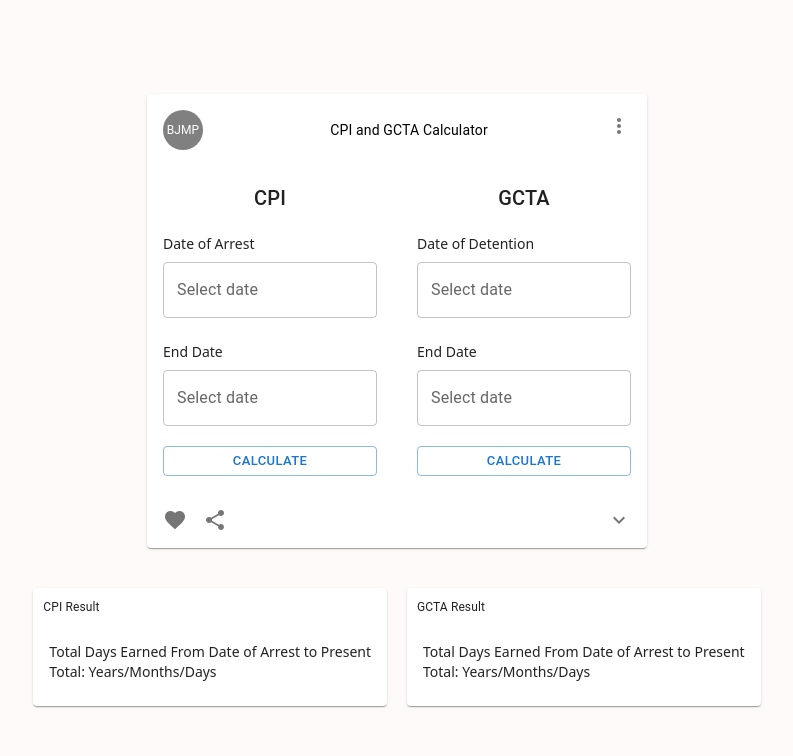
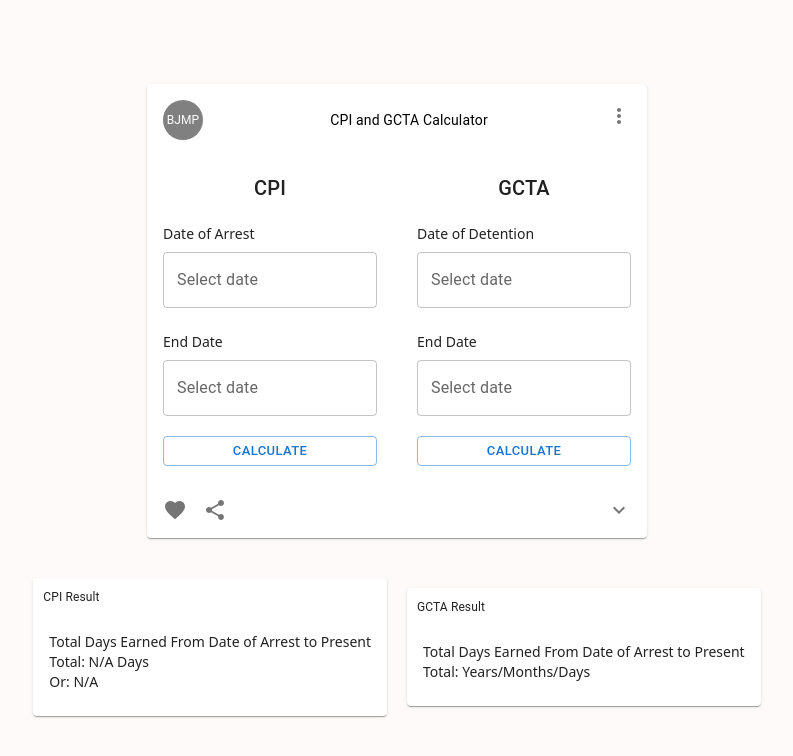
Before and after one commit to GihanDuane/GCTA-CPI-CALCULATOR-APP, a React (Vite) app: page / in a window 1280 px wide. Shown: the top 756 px of the page, without its empty margins (243-1036 px from the left). Built offline with nearby package versions, Linux system fonts and the light colour scheme.

Commit message:
update all components

```diff
--- a/src/App.tsx
+++ b/src/App.tsx
@@ -1,11 +1,26 @@
 import CpiAndGctaDetails from "@components/CpiAndGctaDetails";
 import GctaCalculator from "@components/GctaCalculator";
+import React from "react";
 const App = () => {
+  const [cpiResult, setCpiResult] = React.useState<number | null>(null);
+  const [cpiDays, setCpiDays] = React.useState<number | null>(null);
+  const [cpiMonths, setCpiMonths] = React.useState<number | null>(null);
+  const [cpiYears, setCpiYears] = React.useState<number | null>(null);
   return (
     <>
       <div className="flex flex-col items-center justify-center w-full bg-[#FFFAFA] h-screen">
-        <GctaCalculator />
-        <CpiAndGctaDetails />
+        <GctaCalculator
+          setCpiResult={setCpiResult}
+          setCpiDays={setCpiDays}
+          setCpiMonths={setCpiMonths}
+          setCpiYears={setCpiYears}
+        />
+        <CpiAndGctaDetails
+          cpiResult={cpiResult}
+          cpiYears={cpiYears}
+          cpiMonths={cpiMonths}
+          cpiDays={cpiDays}
+        />
       </div>
     </>
   );
--- a/src/components/CpiAndGctaDetails/index.tsx
+++ b/src/components/CpiAndGctaDetails/index.tsx
@@ -2,7 +2,19 @@ import Card from "@mui/material/Card";
 import CardContent from "@mui/material/CardContent";
 import Typography from "@mui/material/Typography";
 
-const CpiAndGctaDetails = () => {
+interface CpiAndGctaDetailsProps {
+  cpiResult: number | null;
+  cpiYears: number | null;
+  cpiMonths: number | null;
+  cpiDays: number | null;
+}
+
+const CpiAndGctaDetails: React.FC<CpiAndGctaDetailsProps> = ({
+  cpiResult,
+  cpiYears,
+  cpiMonths,
+  cpiDays,
+}) => {
   return (
     <div className="mt-10 flex flex-row items-center justify-center w-full gap-5">
       <Card style={{ width: "auto", background: "white" }}>
@@ -16,7 +28,15 @@ const CpiAndGctaDetails = () => {
           </p>
 
           <p className="text-sm">
-            Total: <span>Years/Months/Days</span>
+            <span>
+              Total: <span>{cpiResult !== null ? cpiResult : "N/A"} Days</span>
+            </span>
+          </p>
+          <p className="text-sm">
+            <span>Or:</span>{" "}
+            {cpiYears !== null && cpiMonths !== null && cpiDays !== null
+              ? `${cpiYears} Years, ${cpiMonths} Months, ${cpiDays} Days`
+              : "N/A"}
           </p>
         </CardContent>
       </Card>
--- a/src/components/DateInput/index.tsx
+++ b/src/components/DateInput/index.tsx
@@ -1,14 +1,26 @@
 import { LocalizationProvider } from "@mui/x-date-pickers/LocalizationProvider";
 import { AdapterDayjs } from "@mui/x-date-pickers/AdapterDayjs";
 import { DatePicker } from "@mui/x-date-pickers/DatePicker";
+import dayjs, { Dayjs } from "dayjs";
 
-const DateInput = () => {
+interface DateInputProps {
+  value: Dayjs | null;
+  onChange: (newValue: Dayjs | null) => void;
+}
+
+const DateInput: React.FC<DateInputProps> = ({ value, onChange }) => {
+  const adaptedValue = value ? dayjs(value) : null;
   return (
     <LocalizationProvider dateAdapter={AdapterDayjs}>
       <div className="pt-2">
-        <DatePicker label="Select date" />
+        <DatePicker
+          label="Select date"
+          value={adaptedValue}
+          onChange={onChange}
+        />
       </div>
     </LocalizationProvider>
   );
 };
+
 export default DateInput;
--- a/src/components/GctaCalculator/index.tsx
+++ b/src/components/GctaCalculator/index.tsx
@@ -18,9 +18,18 @@ import MoreVertIcon from "@mui/icons-material/MoreVert";
 import DateInput from "@components/DateInput";
 import { Button, FormControl } from "@mui/material";
 // import { text } from "stream/consumers";
+import { Dayjs } from "dayjs";
+import { convertDaysToYMD } from "../../dateUtils";
 
 interface ExpandMoreProps extends IconButtonProps {
   expand: boolean;
+}
+
+interface GctaCalculatorProps {
+  setCpiResult: (result: number | null) => void;
+  setCpiYears: (years: number | null) => void;
+  setCpiMonths: (months: number | null) => void;
+  setCpiDays: (days: number | null) => void;
 }
 
 const ExpandMore = styled((props: ExpandMoreProps) => {
@@ -34,11 +43,55 @@ const ExpandMore = styled((props: ExpandMoreProps) => {
   }),
 }));
 
-const GctaCalculator = () => {
+const GctaCalculator: React.FC<GctaCalculatorProps> = ({
+  setCpiResult,
+  setCpiYears,
+  setCpiMonths,
+  setCpiDays,
+}) => {
   const [expanded, setExpanded] = React.useState(false);
+
+  const [cpiStartDate, setCpiStartDate] = React.useState<Dayjs | null>(null);
+  const [cpiEndDate, setCpiEndDate] = React.useState<Dayjs | null>(null);
+  // const [cpiResult, setCpiResult] = React.useState<number | null>(null);
+  // const [cpiYears, setCpiYears] = React.useState<number | null>(null);
+  // const [cpiMonths, setCpiMonths] = React.useState<number | null>(null);
+  // const [cpiDays, setCpiDays] = React.useState<number | null>(null);
 
   const handleExpandClick = () => {
     setExpanded(!expanded);
+  };
+
+  const handleCalculateCpi = () => {
+    // if (arrestDate) {
+    //   const presentDate = new Date();
+    //   const diffTime = Math.abs(
+    //     presentDate.getTime() - arrestDate.toDate().getTime()
+    //   );
+    //   const diffDays = Math.ceil(diffTime / (1000 * 60 * 60 * 24));
+    //   setCpiResult(diffDays);
+    // }
+    // if (cpiStartDate && cpiEndDate) {
+    //   const diffTime = Math.abs(cpiEndDate.getTime() - cpiStartDate.getTime());
+    //   const diffDays = Math.ceil(diffTime / (1000 * 60 * 60 * 24));
+    //   setCpiResult(diffDays);
+
+    //   const { years, months, days } = convertDaysToYMD(diffDays);
+    //   setCpiYears(years);
+    //   setCpiMonths(months);
+    //   setCpiDays(days);
+    // }
+    if (cpiStartDate && cpiEndDate) {
+      if (cpiStartDate && cpiEndDate) {
+        const diffDays = cpiEndDate.diff(cpiStartDate, "day");
+        setCpiResult(diffDays);
+
+        const { years, months, days } = convertDaysToYMD(diffDays);
+        setCpiYears(years);
+        setCpiMonths(months);
+        setCpiDays(days);
+      }
+    }
   };
 
   return (
@@ -76,15 +129,16 @@ const GctaCalculator = () => {
                 CPI
               </Typography>
               <label className="text-sm">Date of Arrest</label>
-              <DateInput />
+              <DateInput value={cpiStartDate} onChange={setCpiStartDate} />
 
               <br />
               <label className="text-sm">End Date</label>
-              <DateInput />
+              <DateInput value={cpiEndDate} onChange={setCpiEndDate} />
               <Button
                 variant="outlined"
                 size="small"
                 style={{ marginTop: "20px" }}
+                onClick={handleCalculateCpi}
               >
                 Calculate
               </Button>
```
